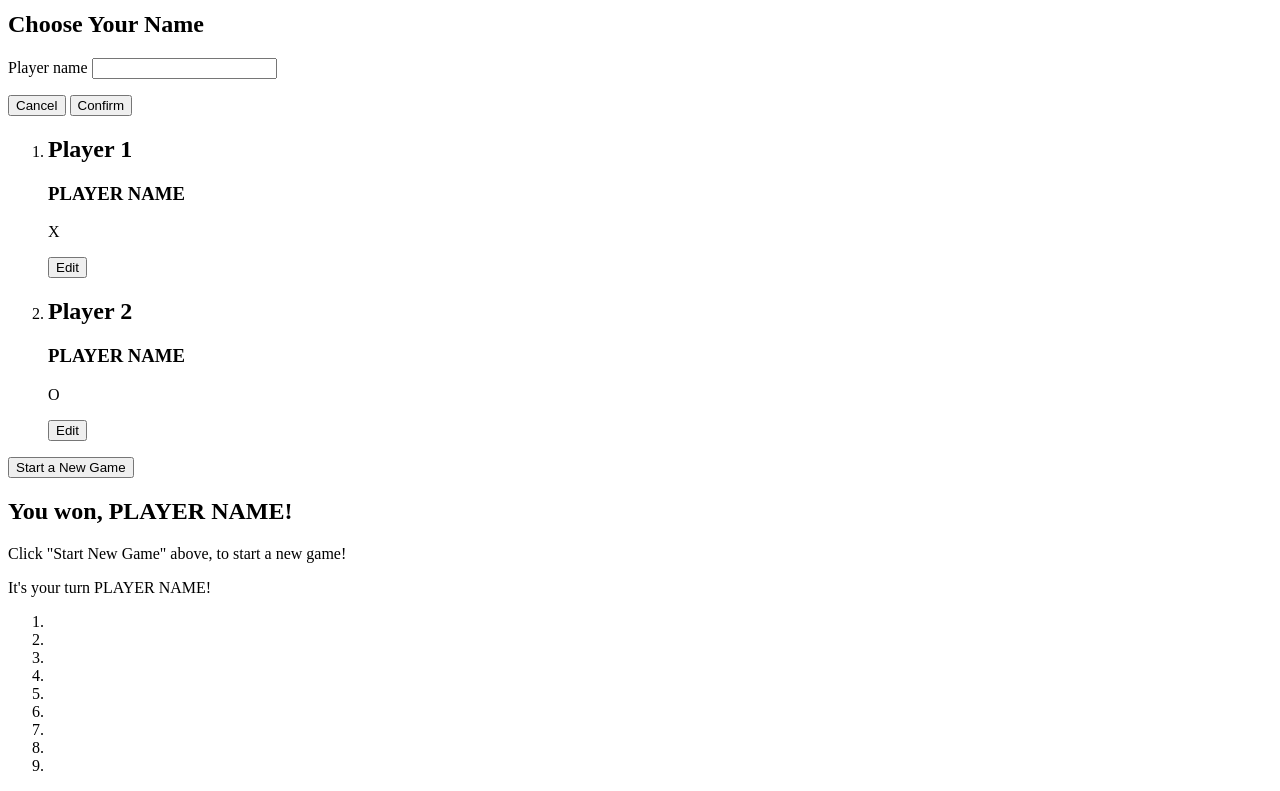
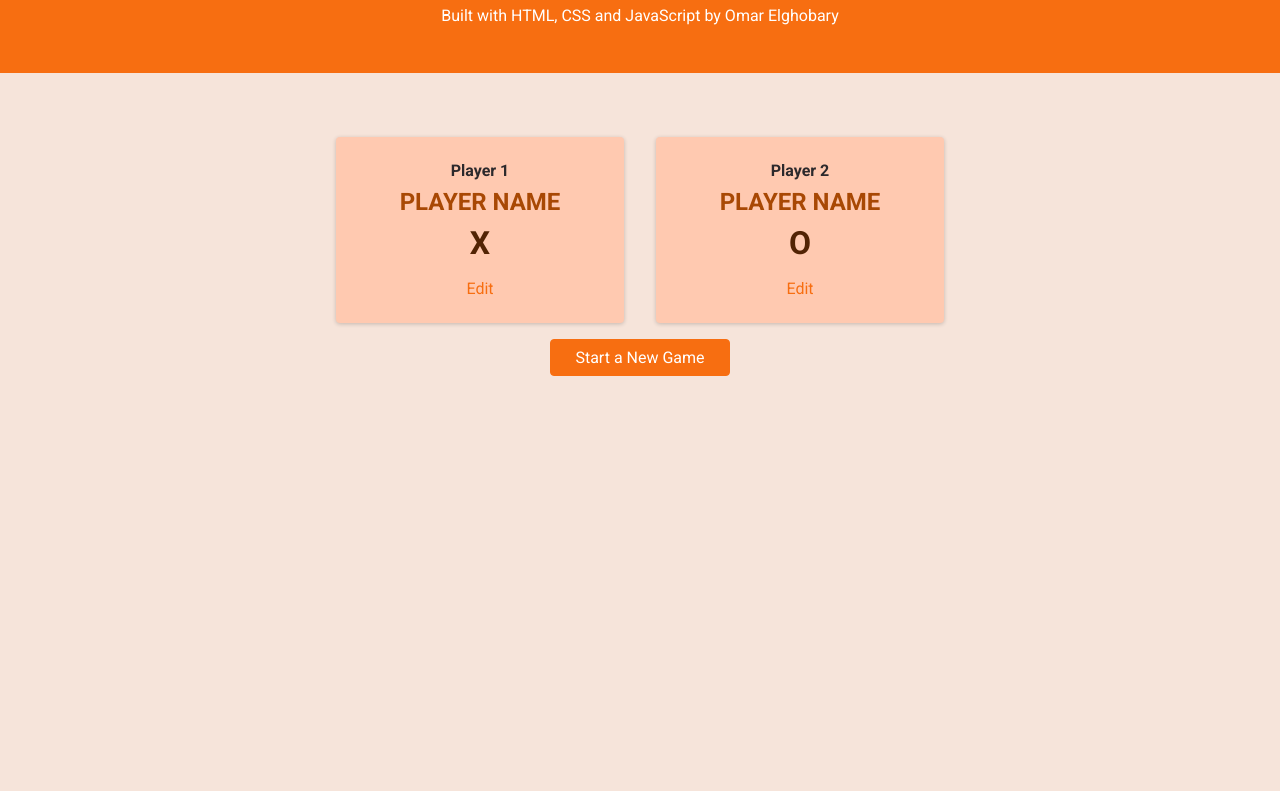
Before and after one commit to omarelghobary/Tic-tac-toe, a plain HTML site: page index.html in a window 1280 px wide. Shown: the part 107-898 px from the top of the page. After the commit the page ends 800 px from the top, so only its background shows below. Drawn offline with Linux system fonts and the light colour scheme; the site is published under a folder, as on GitHub Pages, so addresses that start at the root find nothing.

Commit message:
change scripts and styles href attribute

```diff
--- a/index.html
+++ b/index.html
@@ -8,13 +8,13 @@
     <link rel="preconnect" href="https://fonts.googleapis.com">
     <link rel="preconnect" href="https://fonts.gstatic.com" crossorigin>
     <link href="https://fonts.googleapis.com/css2?family=Roboto:wght@400;700&display=swap" rel="stylesheet">
-    <link rel="stylesheet" href="/styles/styles.css">
-    <link rel="stylesheet" href="/styles/overlays.css">
-    <link rel="stylesheet" href="/styles/configurations.css">
-    <link rel="stylesheet" href="/styles/game.css">
-    <script src="/scripts/config.js" defer></script>
-    <script src="/scripts/game.js" defer></script>
-    <script src="/scripts/app.js" defer></script>
+    <link rel="stylesheet" href="styles/styles.css">
+    <link rel="stylesheet" href="styles/overlays.css">
+    <link rel="stylesheet" href="styles/configurations.css">
+    <link rel="stylesheet" href="styles/game.css">
+    <script src="scripts/config.js" defer></script>
+    <script src="scripts/game.js" defer></script>
+    <script src="scripts/app.js" defer></script>
 </head>
 <body>
     <div id="backdrop"></div>
```
